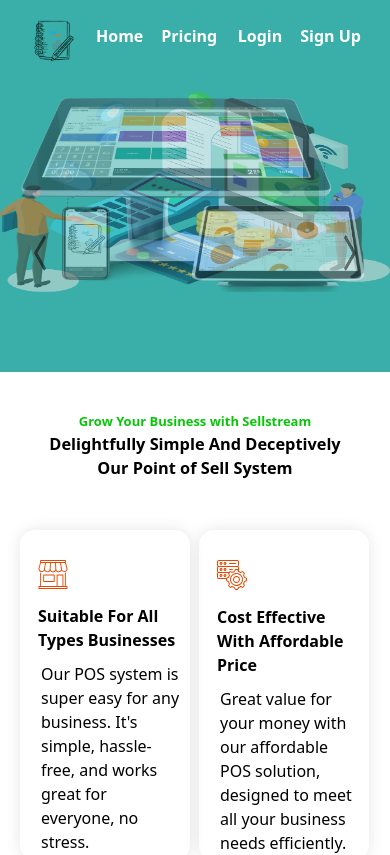
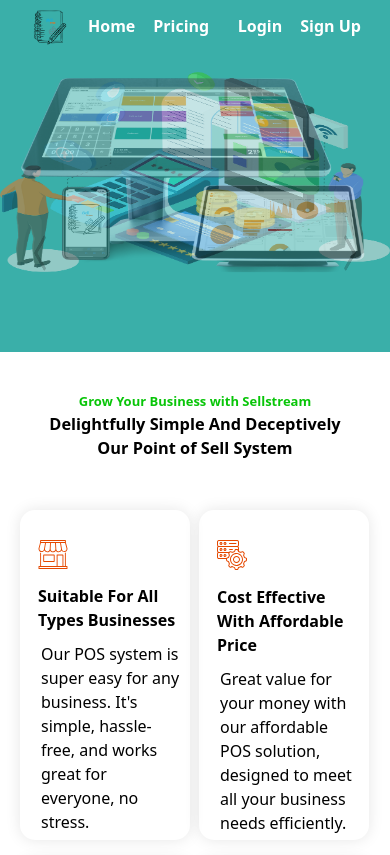
Before and after one commit to 135meherab/SellStream-front-end, a React (Vite) app: page / in a window 390 px wide. Shown: the top 855 px of the page. Built offline with nearby package versions, Linux system fonts and the light colour scheme.

Commit message:
[update] landing page

```diff
--- a/src/Components/Login.jsx
+++ b/src/Components/Login.jsx
@@ -105,7 +105,7 @@
               <circle className="opacity-25" cx="12" cy="12" r="10" stroke="currentColor" strokeWidth="4"></circle>
               <path className="opacity-75" fill="currentColor" d="M4 12a8 8 0 018-8V0C6.477 0 2 4.477 2 10h2zm2 5.291l-2.829 2.828A10 10 0 0012 22v-2a8 8 0 01-6-2.709z"></path>
             </svg>
-            <p className='text-gray-700'>Please wait 1 second to 1 minute...</p>
+            <p className='text-primary font-bold'>Please wait 1 second to 1 minute...</p>
           </div>
         )}
         <div className="mt-4 text-center">
--- a/src/Components/css/landpage.css
+++ b/src/Components/css/landpage.css
@@ -50,8 +50,11 @@
       font-size: 13px;
       margin: 10px !important;
     }
+    .nav-logo{
+      width: 40px !important;
+    }
     nav{
-      height: 72px;
+      height: 52px;
     }
     .left-side {
       margin-left: 0px !important;
@@ -65,8 +68,11 @@
       font-size: 16px;
       margin: 9px !important;
     }
+    .nav-logo{
+      width: 40px !important;
+    }
     nav{
-      height: 72px;
+      height: 52px;
     }
     .left-side {
       margin-left: 5px !important;
@@ -147,7 +153,7 @@
   cursor: pointer;
   transition: opacity 0.3s ease;
   color: white;
-  opacity: 0.5;
+  opacity: 0.2 !important;
 }
 
 .control-icon:hover {
@@ -157,7 +163,9 @@
 @media only screen and (min-width: 300px) and (max-width: 649px){
   .carousel {
     height: 300px;
+    margin-top: 52px;
   }
+
   .carousel img {
 
     height: 200px !important;
--- a/src/Components/sign_up.jsx
+++ b/src/Components/sign_up.jsx
@@ -179,7 +179,7 @@
                   <circle className="opacity-25" cx="12" cy="12" r="10" stroke="currentColor" strokeWidth="4"></circle>
                   <path className="opacity-75" fill="currentColor" d="M4 12a8 8 0 018-8V0C6.477 0 2 4.477 2 10h2zm2 5.291l-2.829 2.828A10 10 0 0012 22v-2a8 8 0 01-6-2.709z"></path>
                 </svg>
-                <p className='text-gray-700'>Please wait 1 second to 1 minute...</p>
+                <p className='text-primary font-bold'>Please wait 1 second to 1 minute...</p>
               </div>
             )}
           <div className="mt-4 text-center">
```
